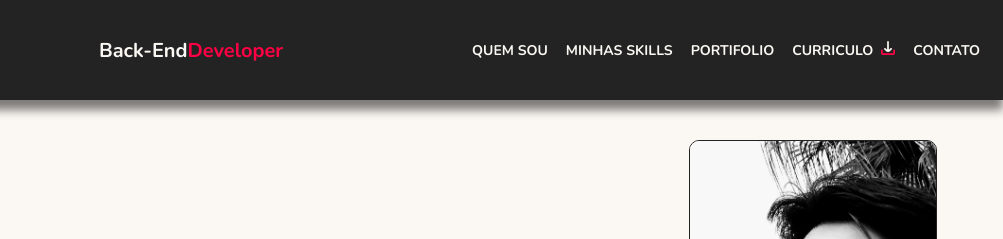
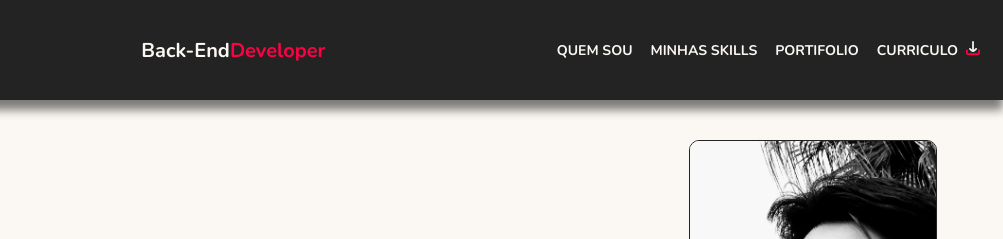
Before and after one commit to MarcioParanhos/Portifolio_MarcioParanhos, a plain HTML site: page index.html in a window 1280 px wide. Shown: the top 239 px of the page, 277-1280 px from the left. Drawn offline with nearby package versions, Linux system fonts and the light colour scheme.

Commit message:
Ajustes no index

```diff
--- a/index.html
+++ b/index.html
@@ -28,7 +28,7 @@
                 <a class="nav-btn" download="Curriculo Marcio Paranhos"
                     href="./assets/files/Curriculo Marcio Paranhos.pdf">Curriculo<img class="download-icon"
                         src="./assets/img/download.svg" alt=""></a>
-                <a class="nav-btn" href="#contact">Contato</a>
+                <!-- <a class="nav-btn" href="#contact">Contato</a> -->
             </div>
         </nav>
     </header>
```
